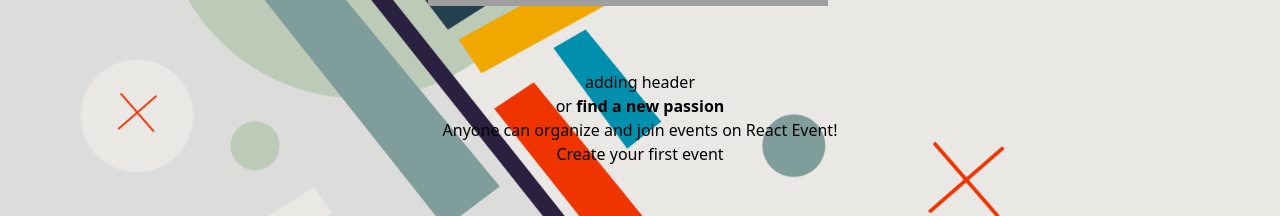
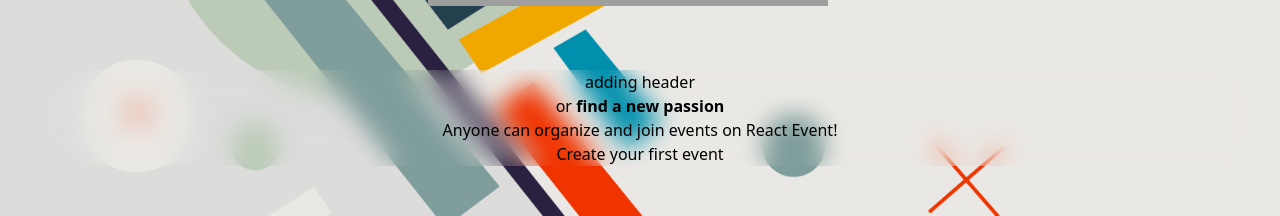
Before and after one commit to TriBhaskar/Bhaskar-Portfolio, a React (Vite) app: page / in a window 1280 px wide. Shown: the part 326-542 px from the top of the page. Built offline with nearby package versions, Linux system fonts and the light colour scheme; grey boxes are pictures that could not be loaded.

Commit message:
Refactor hero section and layout styles

```diff
--- a/src/components/Herosection.jsx
+++ b/src/components/Herosection.jsx
@@ -5,6 +5,7 @@ export default function Herosection() {
   return (
     // Hero section container
     <section className="h-96 m-0 p-8 justify-center items-center text-center">
+      <div className="bg-transparent backdrop-blur-md">
         <h2>
           adding header <br />
           or <strong>find a new passion</strong>
@@ -16,6 +17,7 @@ export default function Herosection() {
             Create your first event
           </Link>
         </p>
+      </div>
     </section>
   );
 }
--- a/src/components/Layout.jsx
+++ b/src/components/Layout.jsx
@@ -7,7 +7,7 @@ export default function Layout() {
   return (
     <>
       <section
-        className="w-screen h-3/4 bg-cover bg-center bg-no-repeat"
+        className="w-screen h-3/4 bg-cover bg-center bg-no-repeat bg-blend-color-dodge"
         style={{ backgroundImage: `url(${heroBgImg})` }}
       >
         <Header></Header>
```
Lines whose indentation alone changed are shown as unchanged.
